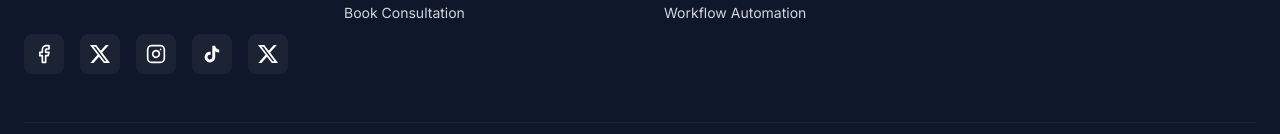
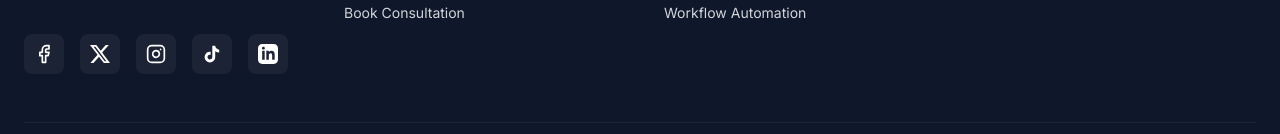
Before and after one commit to plug-connect-solutions/Plug-Connect-Solutions, a React (Vite) app: page / in a window 1280 px wide. Shown: the part 8016-8150 px from the top of the page. Built offline with nearby package versions, Linux system fonts and the light colour scheme.

Commit message:
Update SVG path in Footer component

```diff
--- a/components/Footer.tsx
+++ b/components/Footer.tsx
@@ -42,7 +42,7 @@
     xmlns="http://www.w3.org/2000/svg"
     className={className}
   >
-    <path d="M18.901 1.153h3.68l-8.04 9.19L24 22.846h-7.406l-5.8-7.584-6.638 7.584H.474l8.6-9.83L0 1.154h7.594l5.243 6.932 6.064-6.932zm-1.292 19.494h2.039L6.486 3.24H4.298l13.311 17.407z" />
+    <path d="M19 0h-14c-2.761 0-5 2.239-5 5v14c0 2.761 2.239 5 5 5h14c2.762 0 5-2.239 5-5v-14c0-2.761-2.238-5-5-5zm-11 19h-3v-11h3v11zm-1.5-12.268c-.966 0-1.75-.79-1.75-1.764s.784-1.764 1.75-1.764 1.75.79 1.75 1.764-.783 1.764-1.75 1.764zm13.5 12.268h-3v-5.604c0-3.368-4-3.113-4 0v5.604h-3v-11h3v1.765c1.396-2.586 7-2.777 7 2.476v6.759z"/>
   </svg>
 );
 
```
